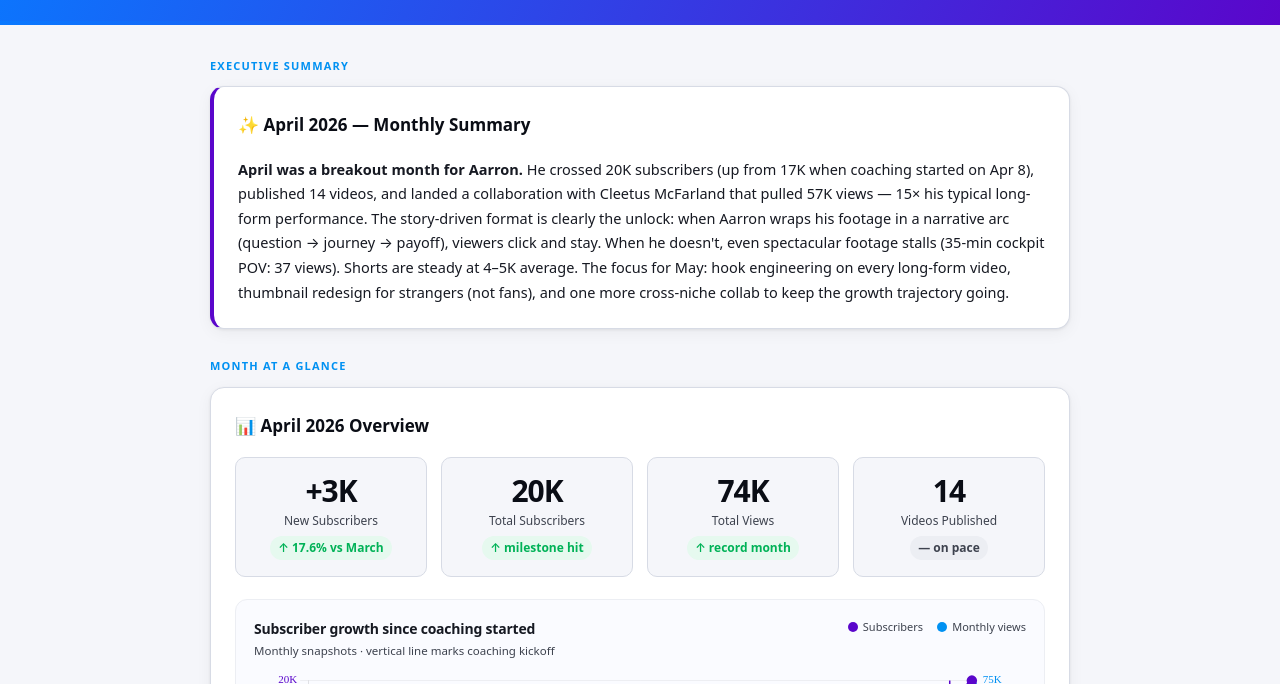
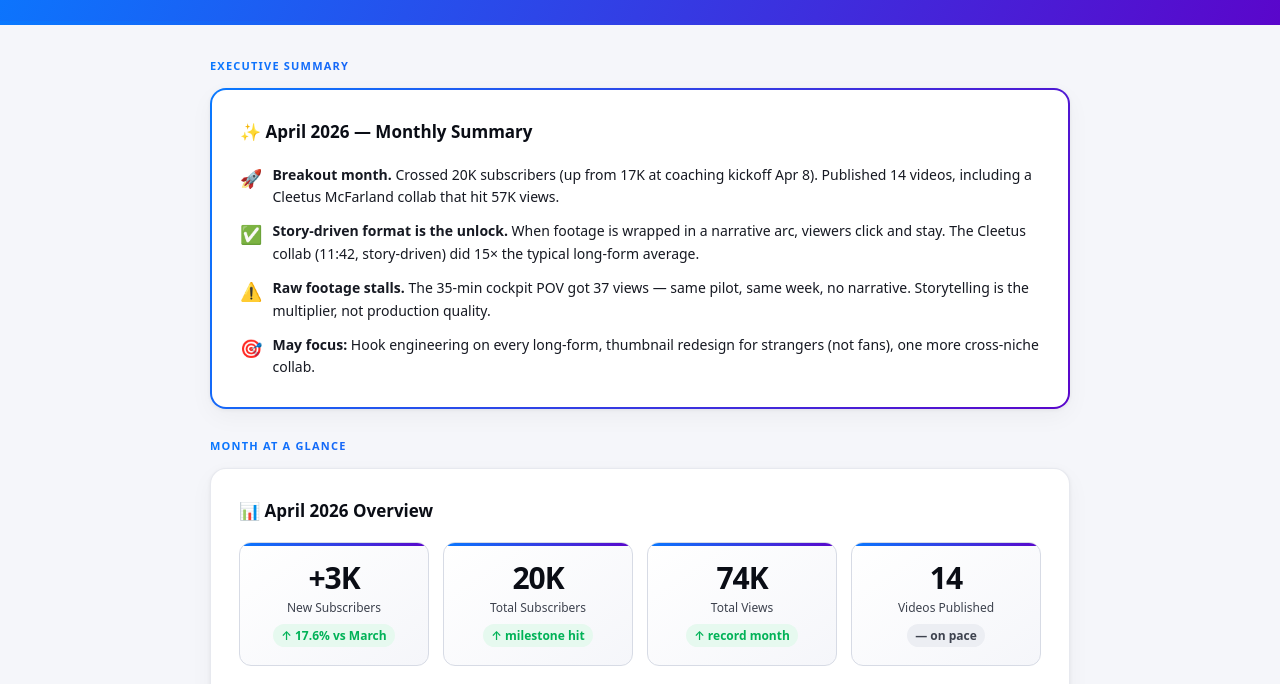
Before and after one commit to sandieman2/aarron-coaching-report, a plain HTML site: page index.html in a window 1280 px wide. Shown: the part 116-800 px from the top of the page. Drawn offline with nearby package versions, Linux system fonts and the light colour scheme; a web font is replaced by a local one.

Commit message:
Design polish + bug fixes for Tim's feedback
- Executive summary: bullet points with emoji + bold headings (skimmable)
- Goal bar: fixed green not returning at 100% (inline style was overriding class)
- Cards: softer shadows, hover lift, rounded corners (16px)
- Stat tiles: gradient top accent bar, subtle gradient background
- Section labels: gradient text matching vidIQ brand
- Executive summary: gradient border treatment
- Overall feel: more polished, less AI-generated artifact

```diff
--- a/index.html
+++ b/index.html
@@ -197,8 +197,11 @@
       font-weight: 700;
       letter-spacing: 1.2px;
       text-transform: uppercase;
-      color: var(--blue);
-      margin-bottom: 12px;
+      background: var(--gradient);
+      -webkit-background-clip: text;
+      -webkit-text-fill-color: transparent;
+      background-clip: text;
+      margin-bottom: 14px;
     }
 
     /* ===========================
@@ -206,10 +209,14 @@
        =========================== */
     .card {
       background: var(--white);
-      border-radius: 14px;
-      padding: 24px;
-      box-shadow: 0 1px 3px rgba(10,13,21,0.07), 0 4px 16px rgba(10,13,21,0.05);
-      border: 1px solid var(--fog);
+      border-radius: 16px;
+      padding: 28px;
+      box-shadow: 0 1px 4px rgba(10,13,21,0.06), 0 8px 24px rgba(10,13,21,0.04);
+      border: 1px solid rgba(215,219,229,0.6);
+      transition: box-shadow .2s;
+    }
+    .card:hover {
+      box-shadow: 0 2px 8px rgba(10,13,21,0.08), 0 12px 32px rgba(10,13,21,0.06);
     }
 
     .card + .card { margin-top: 20px; }
@@ -234,11 +241,19 @@
     }
 
     .stat-tile {
-      background: var(--polar);
+      background: linear-gradient(145deg, var(--white) 0%, var(--polar) 100%);
       border: 1px solid var(--fog);
-      border-radius: 10px;
-      padding: 16px;
+      border-radius: 12px;
+      padding: 18px 16px;
       text-align: center;
+      position: relative;
+      overflow: hidden;
+    }
+    .stat-tile::before {
+      content: '';
+      position: absolute; top: 0; left: 0; right: 0; height: 3px;
+      background: var(--gradient);
+      border-radius: 12px 12px 0 0;
     }
 
     .stat-tile .stat-value {
@@ -838,11 +853,26 @@
        =========================== -->
   <section class="section">
     <p class="section-label">Executive Summary</p>
-    <div class="card" style="border-left:4px solid #5A06CB;">
+    <div class="card" style="border:none; background:linear-gradient(var(--white),var(--white)) padding-box, var(--gradient) border-box; border:2px solid transparent; border-radius:16px;">
       <div class="card-title">✨ April 2026 — Monthly Summary</div>
-      <p style="font-size:14.5px; color:var(--charcoal); line-height:1.7; margin-bottom:0;">
-        <strong>April was a breakout month for Aarron.</strong> He crossed 20K subscribers (up from 17K when coaching started on Apr 8), published 14 videos, and landed a collaboration with Cleetus McFarland that pulled 57K views — 15× his typical long-form performance. The story-driven format is clearly the unlock: when Aarron wraps his footage in a narrative arc (question → journey → payoff), viewers click and stay. When he doesn't, even spectacular footage stalls (35-min cockpit POV: 37 views). Shorts are steady at 4–5K average. The focus for May: hook engineering on every long-form video, thumbnail redesign for strangers (not fans), and one more cross-niche collab to keep the growth trajectory going.
-      </p>
+      <div style="display:flex; flex-direction:column; gap:12px; font-size:14px; color:var(--charcoal); line-height:1.6;">
+        <div style="display:flex; gap:10px; align-items:flex-start;">
+          <span style="font-size:18px; flex-shrink:0;">🚀</span>
+          <div><strong>Breakout month.</strong> Crossed 20K subscribers (up from 17K at coaching kickoff Apr 8). Published 14 videos, including a Cleetus McFarland collab that hit 57K views.</div>
+        </div>
+        <div style="display:flex; gap:10px; align-items:flex-start;">
+          <span style="font-size:18px; flex-shrink:0;">✅</span>
+          <div><strong>Story-driven format is the unlock.</strong> When footage is wrapped in a narrative arc, viewers click and stay. The Cleetus collab (11:42, story-driven) did 15× the typical long-form average.</div>
+        </div>
+        <div style="display:flex; gap:10px; align-items:flex-start;">
+          <span style="font-size:18px; flex-shrink:0;">⚠️</span>
+          <div><strong>Raw footage stalls.</strong> The 35-min cockpit POV got 37 views — same pilot, same week, no narrative. Storytelling is the multiplier, not production quality.</div>
+        </div>
+        <div style="display:flex; gap:10px; align-items:flex-start;">
+          <span style="font-size:18px; flex-shrink:0;">🎯</span>
+          <div><strong>May focus:</strong> Hook engineering on every long-form, thumbnail redesign for strangers (not fans), one more cross-niche collab.</div>
+        </div>
+      </div>
     </div>
   </section>
 
@@ -1648,10 +1678,15 @@
       if (isNaN(actual) || isNaN(target) || target === 0) return;
       var pct = Math.min(100, Math.max(0, (actual / target) * 100));
       barFill.style.width = pct + '%';
+      barFill.style.removeProperty('background');
       barFill.className = 'goal-bar-fill';
-      if (pct >= 100) barFill.classList.add('green');
-      else if (pct < 50) barFill.style.background = '#f2b900';
-      else barFill.style.background = 'var(--blue)';
+      if (pct >= 100) {
+        barFill.classList.add('green');
+      } else if (pct >= 50) {
+        barFill.style.background = 'var(--blue)';
+      } else {
+        barFill.style.background = '#f2b900';
+      }
     }
 
     var goalList = document.querySelector('.goal-list');
```
